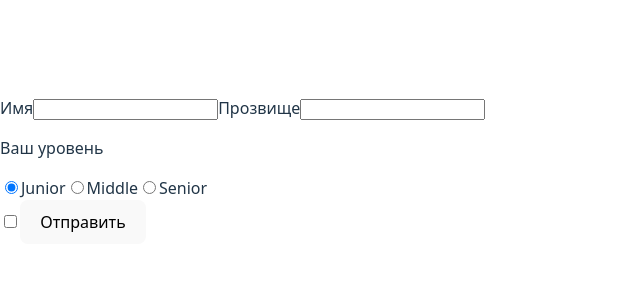
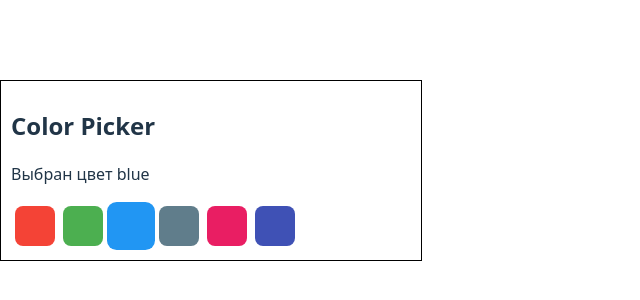
Before and after one commit to Serhiy7/webinar, a React (Vite) app: page / in a window 1280 px wide. Shown: the part 230-530 px from the top of the page, without its empty margins (0-640 px from the left). Built offline with nearby package versions, Linux system fonts and the light colour scheme.

Commit message:
checkbox

```diff
--- a/package.json
+++ b/package.json
@@ -10,6 +10,7 @@
     "preview": "vite preview"
   },
   "dependencies": {
+    "classnames": "^2.5.1",
     "react": "^19.0.0",
     "react-dom": "^19.0.0",
     "shortid": "^2.2.17"
--- a/src/App.jsx
+++ b/src/App.jsx
@@ -1,19 +1,19 @@
 // import Counter from "./components/Counter";
 // import Dropdown from "./components/Dropdown";
-// import ColorPicker from "./components/ColorPicker";
+import ColorPicker from "./components/ColorPicker";
 import TodoList from "./components/TodoList/";
 import { Component } from "react";
 import Form from "./components/Form/Form.jsx";
 import initialTodos from "./todos.json";
 
-// const colorPickerOptions = [
-//   { label: "red", color: "#F44336" },
-//   { label: "green", color: "#4CAF50" },
-//   { label: "blue", color: "#2196F3" },
-//   { label: "grey", color: "#607D8B" },
-//   { label: "pink", color: "#E91E63" },
-//   { label: "indigo", color: "#3F51B5" },
-// ];
+const colorPickerOptions = [
+  { label: "red", color: "#F44336" },
+  { label: "green", color: "#4CAF50" },
+  { label: "blue", color: "#2196F3" },
+  { label: "grey", color: "#607D8B" },
+  { label: "pink", color: "#E91E63" },
+  { label: "indigo", color: "#3F51B5" },
+];
 
 class App extends Component {
   state = {
@@ -43,13 +43,13 @@ class App extends Component {
 
     return (
       <>
-        <Form onSubm={this.formSubmitHandler} />
+        {/* <Form onSubm={this.formSubmitHandler} /> */}
 
         {/* <Counter initialValue={10} /> */}
 
         {/* <Dropdown /> */}
 
-        {/* <ColorPicker options={colorPickerOptions} /> */}
+        <ColorPicker options={colorPickerOptions} />
 
         {/* <div>
           <p>Общее кол-во: {totalTodoCount}</p>
--- a/src/components/ColorPicker/ColorPicker.jsx
+++ b/src/components/ColorPicker/ColorPicker.jsx
@@ -1,4 +1,5 @@
 import React, { Component } from "react";
+import classNames from "classnames"; // пакет для объединения динам классов в компоненте
 import "./ColorPicker.css";
 
 class ColorPicker extends Component {
@@ -11,12 +12,16 @@ class ColorPicker extends Component {
   };
 
   makeOptionClassName = (index) => {
-    const optionClasses = ["ColorPicker__option"];
+    return classNames("ColorPicker__option", {
+      "ColorPicker__option--active": index === this.state.activeOptionIdx,
+    });
 
-    if (index === this.state.activeOptionIdx) {
-      optionClasses.push("ColorPicker__option--active");
-    }
-    return optionClasses.join(" ");
+    // const optionClasses = ["ColorPicker__option"];
+
+    // if (index === this.state.activeOptionIdx) {
+    //   optionClasses.push("ColorPicker__option--active");
+    // }
+    // return optionClasses.join(" ");
   };
 
   render() {
--- a/src/components/Form/Form.jsx
+++ b/src/components/Form/Form.jsx
@@ -6,6 +6,7 @@ class Form extends Component {
     name: "",
     tag: "",
     experience: "junior",
+    licence: false,
   };
 
   nameInputId = shortid.generate(); // уникальные id
@@ -21,6 +22,11 @@ class Form extends Component {
     this.props.onSubm(this.state);
 
     this.reset();
+  };
+
+  handleLicenceChange = (e) => {
+    console.log(e.currentTarget.checked);
+    this.setState({ licence: e.currentTarget.checked });
   };
 
   reset = () => {
@@ -87,10 +93,18 @@ class Form extends Component {
         <br />
 
         <label>
-          <input type="checkbox" name />
+          <input
+            type="checkbox"
+            name="licence"
+            checked={this.state.licence} // в момент клика Браузер сам «переключает» внутреннее свойство input.checked на противоположное (из false → true, или наоборот).
+            onChange={this.handleLicenceChange} // браузер генерирует событие и React вызывает  обработчик
+          />
+          Согласен с условиями
         </label>
 
-        <button type="submit">Отправить</button>
+        <button type="submit" disabled={!this.state.licence}>
+          Отправить
+        </button>
       </form>
     );
   }
```
Also changed, not shown: 1 other file (tests, documents, lock files or other folders).
